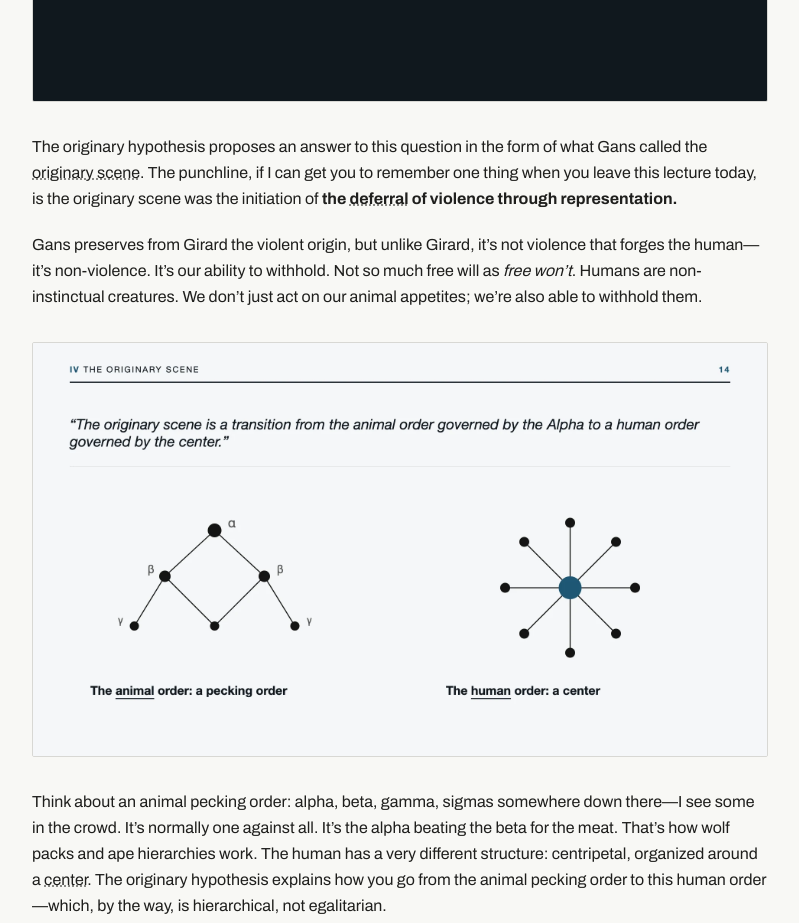
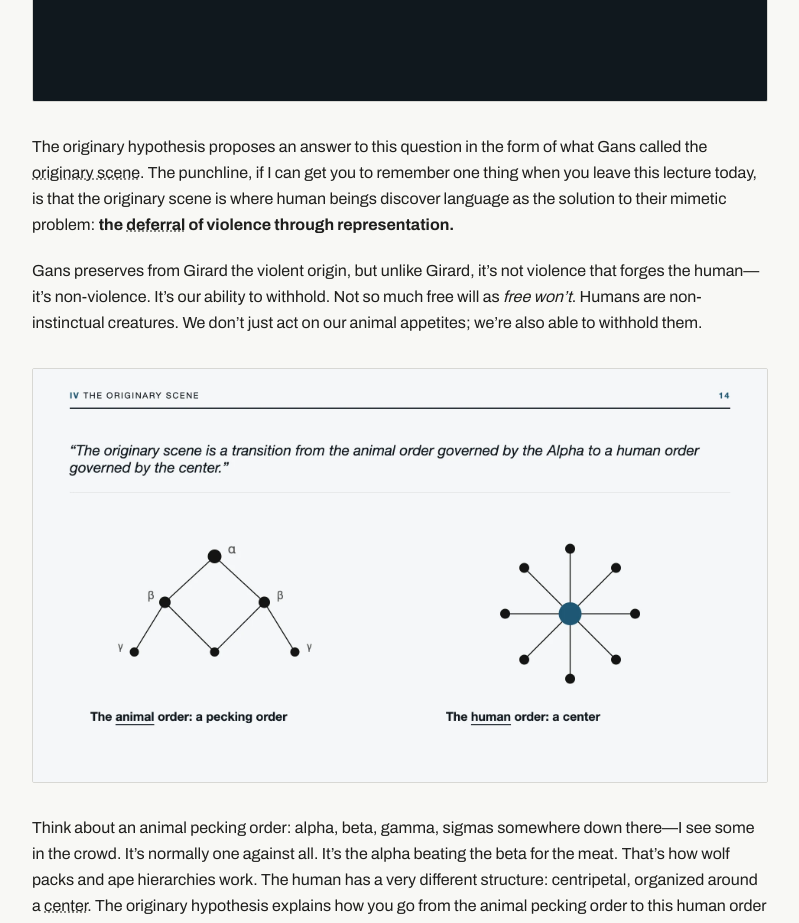
Before and after one commit to zackabaker/center-search-center, a Next.js app: page /intro-center-study-zack-baker in a window 1280 px wide. Shown: the part 8000-8923 px from the top of the page, without its empty margins (240-1039 px from the left). Built offline with nearby package versions, Linux system fonts and the light colour scheme; no server answers.

Commit message:
Intro talk: punchline names language as the solution to the mimetic problem
Co-Authored-By: Claude Fable 5.2 <noreply@anthropic.com>

```diff
--- a/src/app/intro-center-study-zack-baker/page.tsx
+++ b/src/app/intro-center-study-zack-baker/page.tsx
@@ -465,7 +465,8 @@ export default function IntroPage() {
         form of what Gans called the{' '}
         <TermLink href="/concepts/originary-scene" defKey="g:originary-hypothesis" className={TERM_CLASS} title="Concept: the originary scene">originary scene</TermLink>
         . The punchline, if I can get you to remember one thing when you leave
-        this lecture today, is the originary scene was the initiation of{' '}
+        this lecture today, is that the originary scene is where human beings
+        discover language as the solution to their mimetic problem:{' '}
         <strong>
           the{' '}
           <TermLink href="/concepts/deferral" defKey="c:deferral" className={TERM_CLASS} title="Concept: deferral">deferral</TermLink>
```
